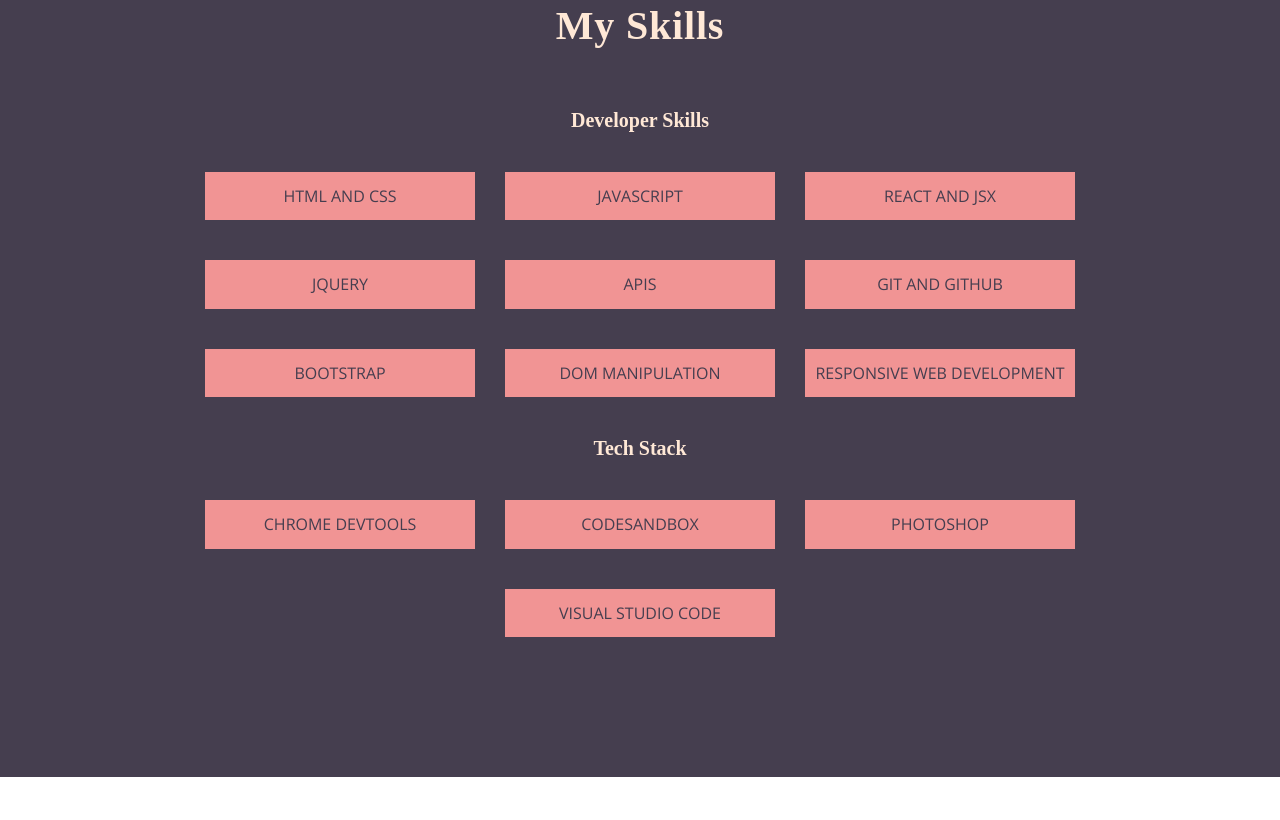
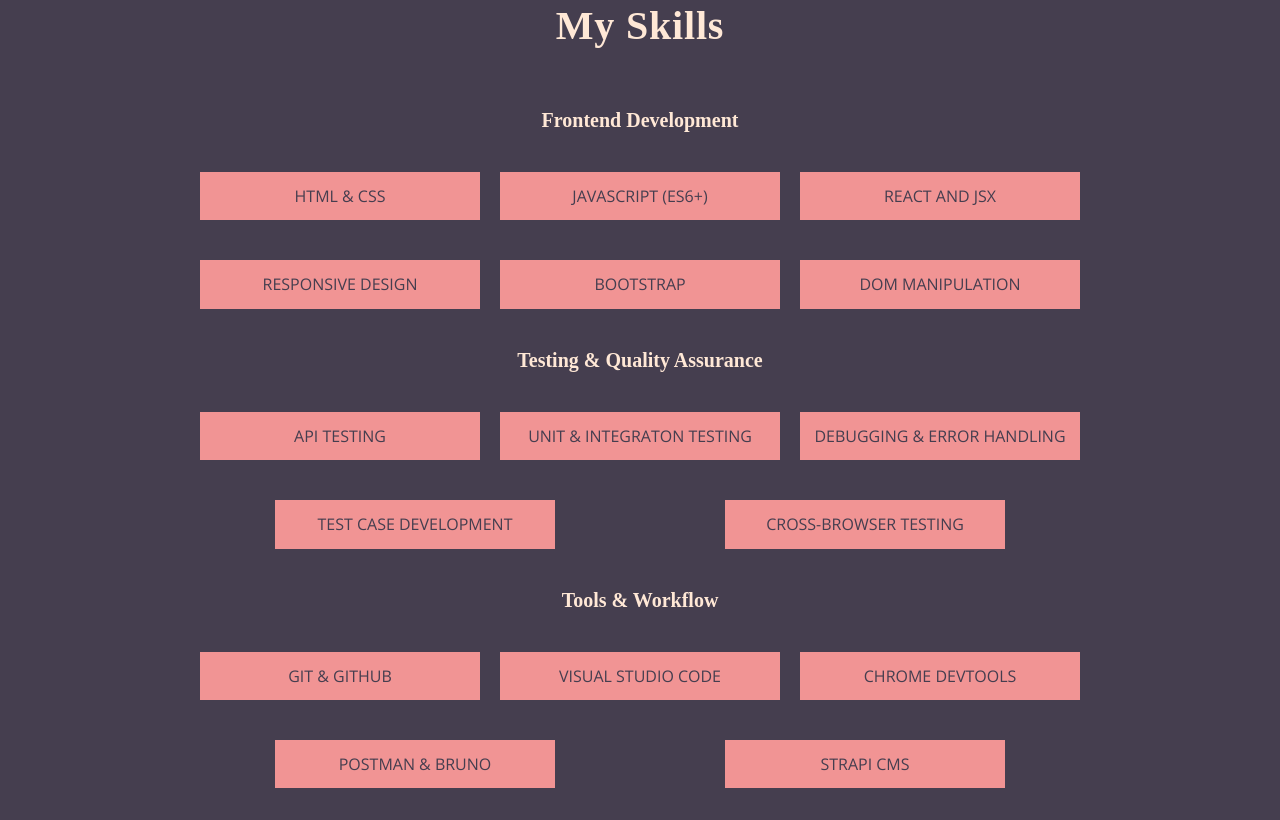
Before and after one commit to ll-zerr/lz-portfolio, a website built with Parcel: page index.html in a window 1280 px wide. Shown: the part 2360-3180 px from the top of the page. Built offline with nearby package versions, Linux system fonts and the light colour scheme; a web font is replaced by a local one.

Commit message:
Update skills section

```diff
--- a/css/main.css
+++ b/css/main.css
@@ -340,7 +340,7 @@
   margin: 40px auto;
 }
 
-.language-wrapper, .tools-wrapper {
+.language-wrapper {
   text-align: center;
 }
 
@@ -348,7 +348,7 @@
   margin: 20px auto;
   background-color: #f19494;
   color: #453e4f;
-  padding: 15px 0;
+  padding: 15px 5px;
   text-transform: uppercase;
 }
 
--- a/index.html
+++ b/index.html
@@ -159,25 +159,32 @@
       <div class="content-wrapper">
 
         <h2 class="headline">My Skills</h2>
-        <h3>Developer Skills</h3>
+        <h3>Frontend Development</h3>
         <div class="language-wrapper">
-          <p class="skill">HTML and CSS</p>
-          <p class="skill">JavaScript</p>
+          <p class="skill">HTML & CSS</p>
+          <p class="skill">JavaScript (ES6+)</p>
           <p class="skill">React and JSX</p>
-          <p class="skill">jQuery</p>
-          <p class="skill">APIs</p>
-          <p class="skill">Git and Github</p>
+          <p class="skill">Responsive Design</p>
           <p class="skill">Bootstrap</p>
           <p class="skill">DOM Manipulation</p>
-          <p class="skill">Responsive Web Development</p>
         </div>
 
-        <h3>Tech Stack</h3>
-        <div class="tools-wrapper">
+        <h3>Testing & Quality Assurance</h3>
+        <div class="language-wrapper">
+          <p class="tool">API Testing</p>
+          <p class="tool">Unit & Integraton Testing</p>
+          <p class="tool">Debugging & Error Handling</p>
+          <p class="tool">Test Case Development</p>
+          <p class="tool">Cross-browser Testing</p>
+        </div>
+
+        <h3>Tools & Workflow</h3>
+        <div class="language-wrapper">
+          <p class="tool">Git & GitHub</p>
+          <p class="tool">Visual Studio Code</p>
           <p class="tool">Chrome DevTools</p>
-          <p class="tool">CodeSandbox</p>
-          <p class="tool">Photoshop </p>
-          <p class="tool">Visual Studio Code</p>
+          <p class="tool">Postman & Bruno</p>
+          <p class="tool">Strapi CMS</p>
         </div>
 
       </div>
```
